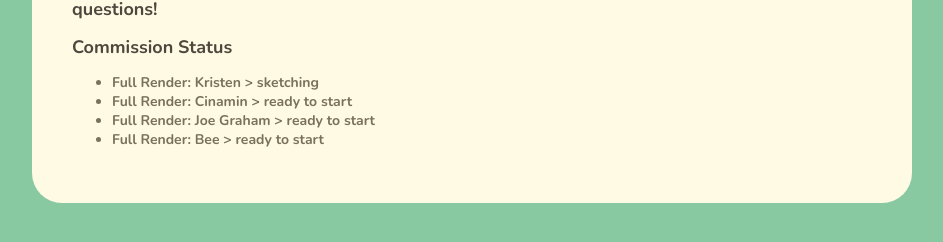
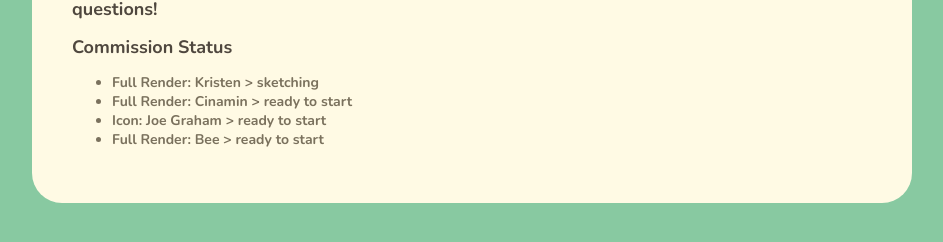
Before and after one commit to antheakwong/antheakwong.github.io, a Jekyll site: the page built from commissions/index.md, in a window 1280 px wide and 1302 px high. Shown: the part 1019-1261 px from the top of the window, without its empty margins (168-1111 px from the left). Built offline with Jekyll 4.4.1, drawn with Linux system fonts in a browser that asks for light colours; nearby versions of some CDN libraries.

Commit message:
Update index.md

```diff
--- a/commissions/index.md
+++ b/commissions/index.md
@@ -42,5 +42,5 @@ Won’t draw: NSFW, mecha, offensive/shock content
 **Commission Status**
 - Full Render: Kristen > sketching
 - Full Render: Cinamin > ready to start
-- Full Render: Joe Graham > ready to start
+- Icon: Joe Graham > ready to start
 - Full Render: Bee > ready to start
```
